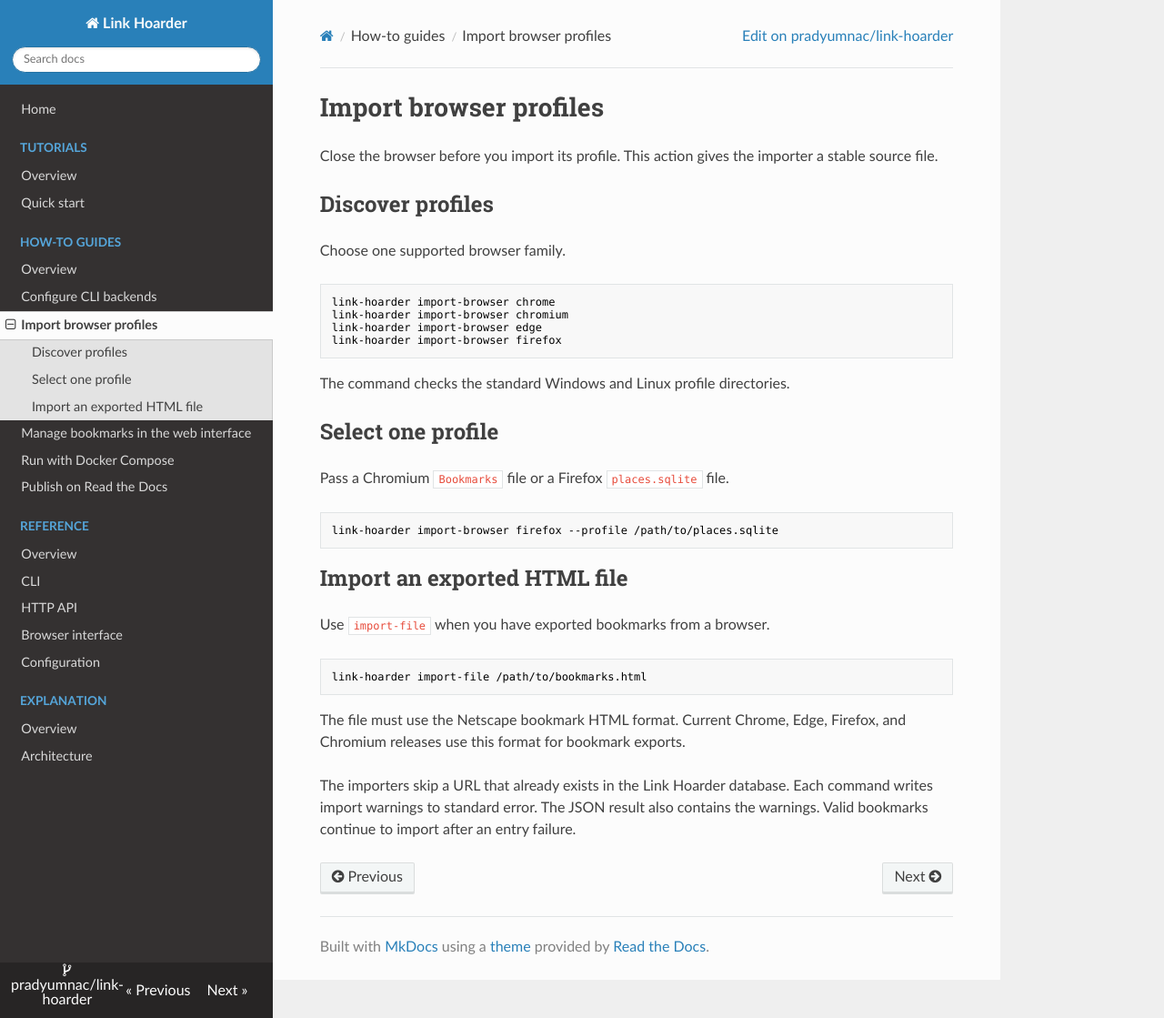
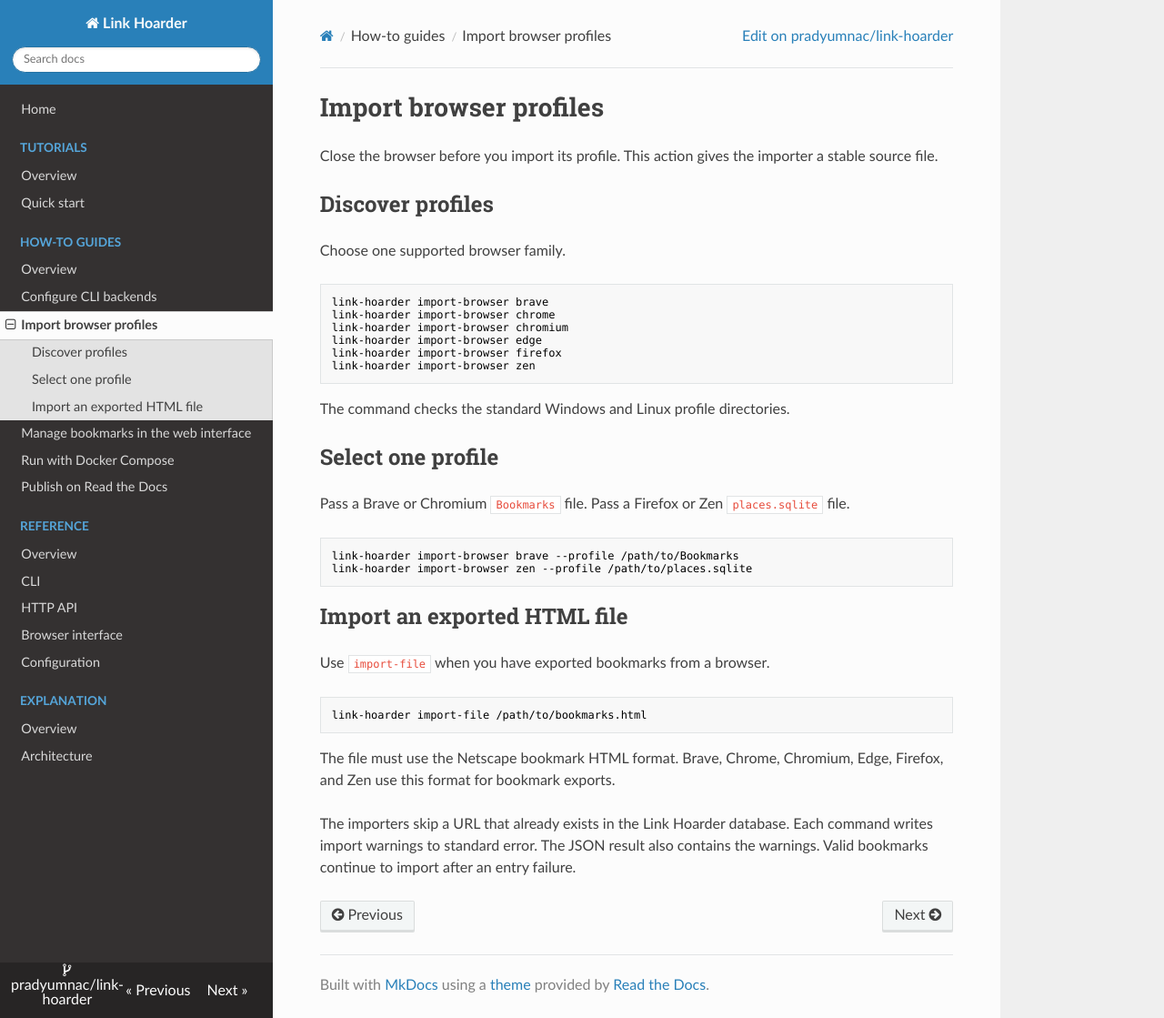
Before and after one commit to pradyumnac/link-hoarder, an MkDocs documentation site: the page built from docs/readthedocs/how-to/import-browser-profiles.md, in a window 1280 px wide and 1119 px high. Shown: the whole window at 91% size. Built offline with MkDocs 1.6.1, drawn with Linux system fonts in a browser that asks for light colours; nearby versions of some CDN libraries.

Commit message:
feat(import): support Brave and Zen profiles

````diff
--- a/docs/openapi.json
+++ b/docs/openapi.json
@@ -146,11 +146,13 @@
         "description": "Bookmark origin.",
         "enum": [
           "manual",
+          "brave",
           "chrome",
           "chromium",
           "edge",
           "firefox",
-          "html"
+          "html",
+          "zen"
         ],
         "title": "BookmarkSource",
         "type": "string"
--- a/docs/readthedocs/how-to/import-browser-profiles.md
+++ b/docs/readthedocs/how-to/import-browser-profiles.md
@@ -7,20 +7,24 @@ Close the browser before you import its profile. This action gives the importer
 Choose one supported browser family.
 
 ```console
+link-hoarder import-browser brave
 link-hoarder import-browser chrome
 link-hoarder import-browser chromium
 link-hoarder import-browser edge
 link-hoarder import-browser firefox
+link-hoarder import-browser zen
 ```
 
 The command checks the standard Windows and Linux profile directories.
 
 ## Select one profile
 
-Pass a Chromium `Bookmarks` file or a Firefox `places.sqlite` file.
+Pass a Brave or Chromium `Bookmarks` file.
+Pass a Firefox or Zen `places.sqlite` file.
 
 ```console
-link-hoarder import-browser firefox --profile /path/to/places.sqlite
+link-hoarder import-browser brave --profile /path/to/Bookmarks
+link-hoarder import-browser zen --profile /path/to/places.sqlite
 ```
 
 ## Import an exported HTML file
@@ -31,8 +35,8 @@ Use `import-file` when you have exported bookmarks from a browser.
 link-hoarder import-file /path/to/bookmarks.html
 ```
 
-The file must use the Netscape bookmark HTML format. Current Chrome, Edge, Firefox,
-and Chromium releases use this format for bookmark exports.
+The file must use the Netscape bookmark HTML format.
+Brave, Chrome, Chromium, Edge, Firefox, and Zen use this format for bookmark exports.
 
 The importers skip a URL that already exists in the Link Hoarder database.
 Each command writes import warnings to standard error. The JSON result also contains
````
Also changed, not shown: CONTEXT.md (+2 -2 lines), HANDOFF.md (+1 -0 lines), README.md (+5 -3 lines), docs/developer/manual-test-plan.md (+2 -0 lines), docs/developer/test-plan.md (+4 -3 lines), docs/readthedocs/reference/cli.md (+1 -1 lines), 7 other files.
